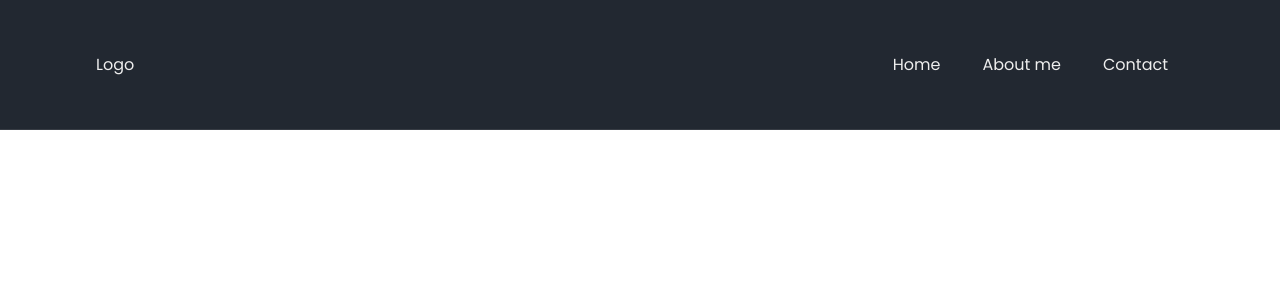
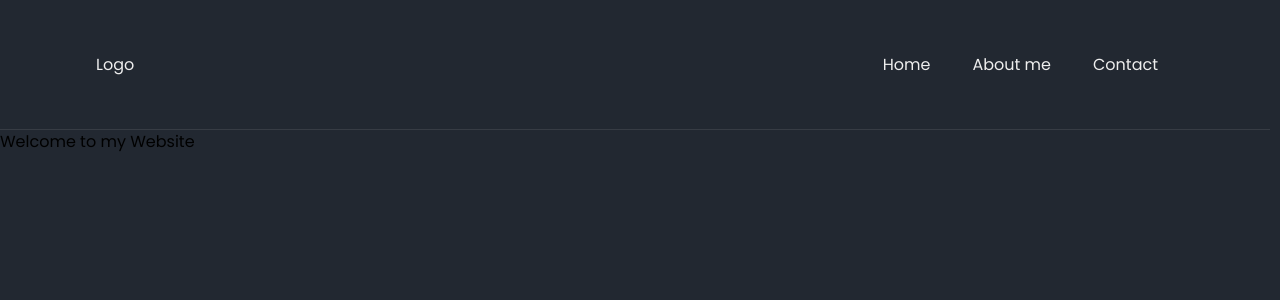
Before and after one commit to IronBeagle70/port-react-ts, a React (Vite) app: page / in a window 1280 px wide. Shown: the top 300 px of the page. Built offline with nearby package versions, Linux system fonts and the light colour scheme.

Commit message:
add section and scrool behavior

```diff
--- a/src/App.tsx
+++ b/src/App.tsx
@@ -1,5 +1,6 @@
 import { useState } from 'react'
 import HeaderComponent from './components/HeaderComponent'
+import SectionComponent from './components/SectionComponent'
 // import reactLogo from './assets/react.svg'
 // import './App.css'
 
@@ -9,6 +10,18 @@ function App() {
   return (
     <div className="App">
       <HeaderComponent />
+      <SectionComponent id='welcome'>
+        <p>Welcome to my Website</p>
+      </SectionComponent>
+      <SectionComponent id='about' >
+        <p>About me</p>
+      </SectionComponent>
+      <SectionComponent id='contact' >
+        <p>My contact</p>
+      </SectionComponent>
+      <SectionComponent id='footer' >
+        <p>Footer</p>
+      </SectionComponent>
     </div>
   )
 }
--- a/src/components/HeaderComponent.tsx
+++ b/src/components/HeaderComponent.tsx
@@ -2,20 +2,20 @@ import React from 'react'
 
 export default function HeaderComponent() {
     return (
-        <header className='bg-bg-general flex justify-between items-center absolute top-0 right-0 left-0 text-color-text font-normal text-sm md:text-base w-full h-[130px] border-b border-solid border-color-border main-padding-head'>
+        <header className='bg-bg-general flex justify-between items-center head-width h-[130px] left-0 absolute right-0 top-0 text-color-text font-normal text-sm md:text-base border-b border-solid border-color-border main-padding-head z-[103] '>
             <div>
                 <a href="#">Logo</a>
             </div>
             <nav>
                 <ul className='flex items-center justify-center gap-[10px]'>
                     <li>
-                        <a className='p-4 hover:text-main-color-text transition-all duration-200 ease-in-out' href="#">Home</a>
+                        <a className='p-4 hover:text-main-color-text transition-all duration-200 ease-in-out' href="#welcome">Home</a>
                     </li>
                     <li>
-                        <a className='p-4 hover:text-main-color-text transition-all duration-200 ease-in-out' href="#">About me</a>
+                        <a className='p-4 hover:text-main-color-text transition-all duration-200 ease-in-out' href="#about">About me</a>
                     </li>
                     <li>
-                        <a className='p-4 hover:text-main-color-text transition-all duration-200 ease-in-out' href="#">Contact</a>
+                        <a className='p-4 hover:text-main-color-text transition-all duration-200 ease-in-out' href="#contact">Contact</a>
                     </li>
                 </ul>
             </nav>
--- /dev/null
+++ b/src/components/SectionComponent.tsx
@@ -0,0 +1,14 @@
+import React, {ReactNode} from 'react';
+
+interface Props{
+    id: string,
+    children: ReactNode
+}
+
+export default function SectionComponent(props: Props) {
+    return (
+        <section id={props.id} className='flex pt-[130px] h-max min-h-screen relative w-full scroll-mb-2.5 snap-start'>
+            {props.children}
+        </section>
+    );
+};
--- a/src/index.css
+++ b/src/index.css
@@ -6,8 +6,36 @@ body{
   font-family: 'Poppins', sans-serif;
 }
 
+.App{
+  background-color: #222831;
+  height: 100vh;
+  overflow-y: scroll;
+  scroll-behavior: smooth;
+  scroll-snap-type: y mandatory;
+}
+
+.head-width{
+  width: calc(100% - 10px);
+}
+
 .main-padding-head{
   padding: 0 10%;
+}
+
+::-webkit-scrollbar{
+  width: 10px;
+}
+
+::-webkit-scrollbar-thumb{
+  background-color: #eee;
+}
+
+::-webkit-scrollbar-thumb:hover{
+  background-color: #00adb5;
+}
+
+::-webkit-scrollbar-track{
+  background-color: #f1f1f117;
 }
 
 @media only screen and (min-width: 1201px) and (max-width:1400px){
```
